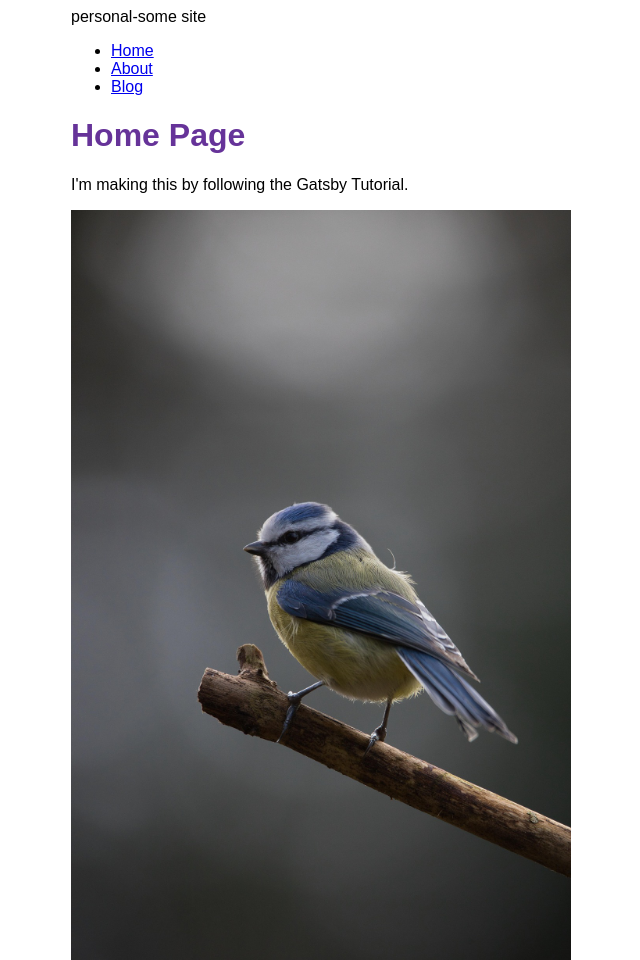
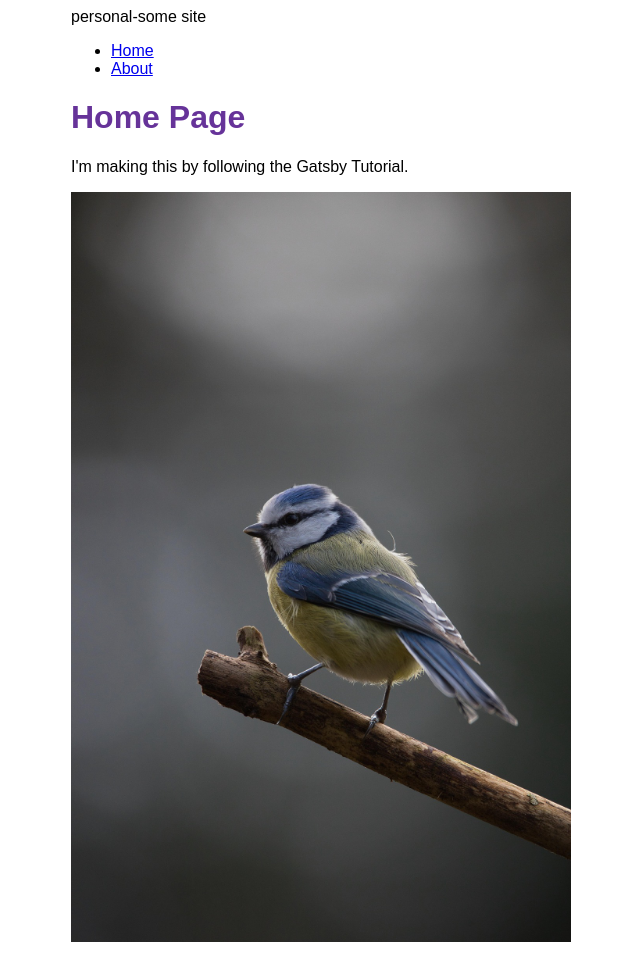
Before and after one commit to omarargueles/personal-site, a Gatsby site: page / in a window 1280 px wide. Shown: the whole page, without its empty margins (319-959 px from the left). Built offline with nearby package versions, Linux system fonts and the light colour scheme; Gatsby itself is replaced by a stand-in of ours.

Commit message:
adding class to layout

```diff
--- a/src/components/layout.js
+++ b/src/components/layout.js
@@ -28,11 +28,11 @@ const Layout = ({ pageTitle, children }) => {
               About
             </Link>
           </li>
-          <li className={navLinkItem}>
+          {/* <li className={navLinkItem}>
             <Link to="/blog" className={navLinkText}>
               Blog
             </Link>
-          </li>
+          </li> */}
         </ul>
       </nav>
       <main>
```
